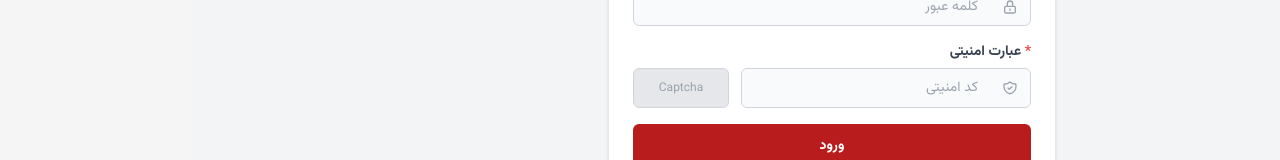
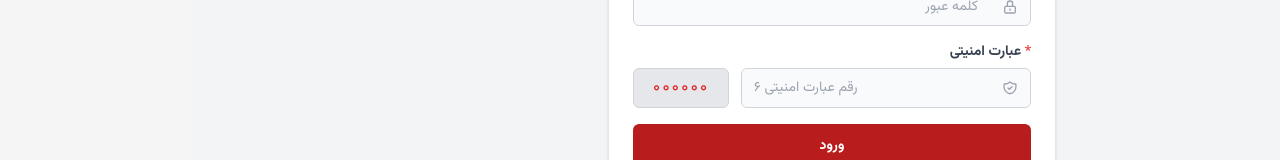
Before and after one commit to begiagin/mbank, a React (Vite) app in the folder client/: page /bbanking/auth/login in a window 1280 px wide. Shown: the part 409-569 px from the top of the page. Built offline with nearby package versions, Linux system fonts and the light colour scheme.

Commit message:
Add Persian digit captcha with 6-digit limit

```diff
--- a/client/src/pages/Login.jsx
+++ b/client/src/pages/Login.jsx
@@ -164,12 +164,17 @@ const Login = () => {
                       required
                       maxLength={6}
                       className="flex-1 px-3 py-2 bg-transparent text-gray-800 text-sm border-none outline-none font-vazirmatn"
-                      placeholder="کد امنیتی"
+                      placeholder="۶ رقم عبارت امنیتی"
                       autoComplete="off"
+                      dir="ltr"
+                      inputMode="numeric"
+                      pattern="[۰-۹]{6}"
                     />
                   </div>
-                  <div className="w-24 h-10 bg-gray-200 rounded-md flex items-center justify-center text-gray-500 text-xs border border-gray-300">
-                    <span className="text-gray-400">Captcha</span>
+                  <div className="w-24 h-10 bg-gray-200 rounded-md flex items-center justify-center text-gray-500 text-xs border border-gray-300 select-none">
+                    <span className="font-vazirmatn text-lg tracking-widest text-red-600">
+                      {formData.captcha || '۰۰۰۰۰۰'}
+                    </span>
                   </div>
                 </div>
               </div>
```
